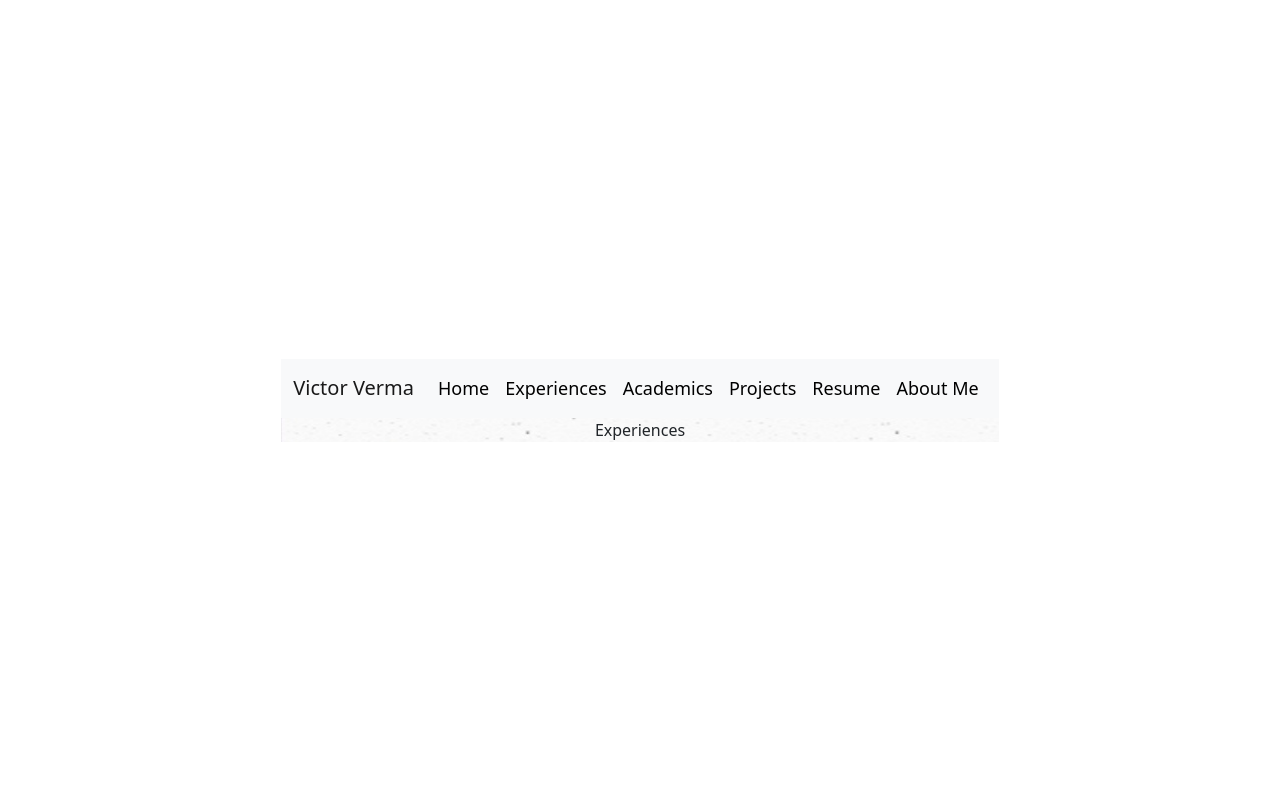
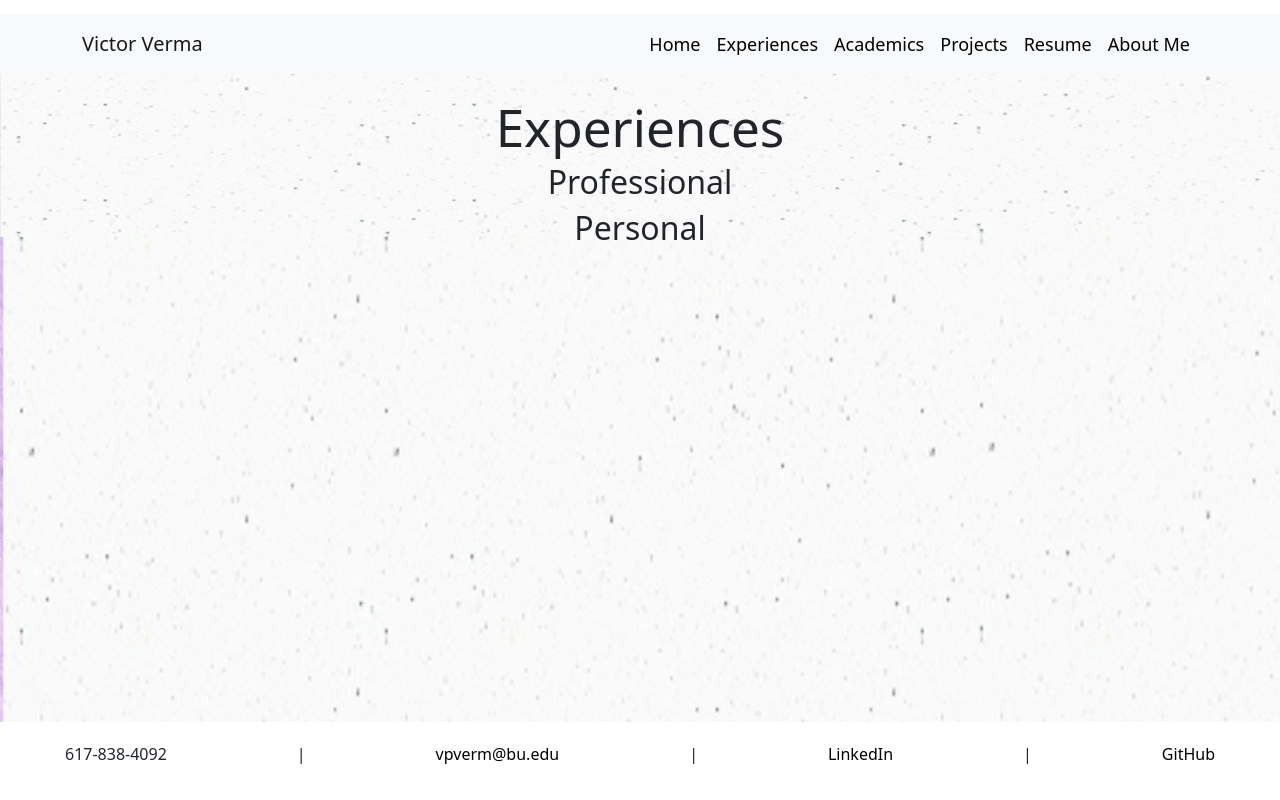
Before and after one commit to victorverma3/Portfolio, a React (Vite) app: page /experiences in a window 1280 px wide. Built offline with nearby package versions, Linux system fonts and the light colour scheme.

Commit message:
set min-height for pages

```diff
--- a/src/pages/about/About.css
+++ b/src/pages/about/About.css
@@ -1,4 +1,5 @@
 .aboutContent {
-    width:100%;
+    width:100vw;
+    min-height:81vh;
     padding:25px 0px 0px 0px;
 }
--- a/src/pages/academics/Academics.css
+++ b/src/pages/academics/Academics.css
@@ -0,0 +1,5 @@
+.academicContent {
+    width:100vw;
+    min-height:81vh;
+    padding:25px 0px 0px 0px;
+}
--- a/src/pages/academics/Academics.tsx
+++ b/src/pages/academics/Academics.tsx
@@ -1,8 +1,18 @@
 import React from "react";
 import "./Academics.css";
+import Footer from "../../components/footer/Footer";
 
 const Academics = () => {
-  return <div>Academics</div>;
+  return (
+    <>
+      <div className="academicContent">
+        <h1 className="pageTitle">Academics</h1>
+      </div>
+      <div className="bottom">
+        <Footer />
+      </div>
+    </>
+  );
 };
 
 export default Academics;
--- a/src/pages/experiences/Experiences.css
+++ b/src/pages/experiences/Experiences.css
@@ -0,0 +1,5 @@
+.experienceContent {
+    width:100vw;
+    min-height:81vh;
+    padding:25px 0px 0px 0px;
+}
--- a/src/pages/experiences/Experiences.tsx
+++ b/src/pages/experiences/Experiences.tsx
@@ -1,8 +1,20 @@
 import React from "react";
 import "./Experiences.css";
+import Footer from "../../components/footer/Footer";
 
 const Experiences = () => {
-  return <div>Experiences</div>;
+  return (
+    <>
+      <div className="experienceContent">
+        <h1 className="pageTitle">Experiences</h1>
+        <h2 className="pageSubTitle">Professional</h2>
+        <h2 className="pageSubTitle">Personal</h2>
+      </div>
+      <div className="bottom">
+        <Footer />
+      </div>
+    </>
+  );
 };
 
 export default Experiences;
--- a/src/pages/home/Home.css
+++ b/src/pages/home/Home.css
@@ -4,6 +4,7 @@
 
 .homeContent {
     width:100vw;
+    min-height:81vh;
     padding:100px 0px 0px 0px;
     display:flex;
     flex-direction:column;
--- a/src/pages/home/Home.tsx
+++ b/src/pages/home/Home.tsx
@@ -17,7 +17,9 @@ const Home = () => {
           about...
         </p>
       </div>
-      <Footer />
+      <div className="bottom">
+        <Footer />
+      </div>
     </>
   );
 };
--- a/src/pages/projects/Projects.css
+++ b/src/pages/projects/Projects.css
@@ -0,0 +1,5 @@
+.projectContent {
+    width:100vw;
+    min-height:81vh;
+    padding:25px 0px 0px 0px;
+}
--- a/src/pages/projects/Projects.tsx
+++ b/src/pages/projects/Projects.tsx
@@ -1,8 +1,20 @@
 import React from "react";
 import "./Projects.css";
+import Footer from "../../components/footer/Footer";
 
 const Projects = () => {
-  return <div>Projects</div>;
+  return (
+    <>
+      <div className="projectContent">
+        <h1 className="pageTitle">Projects</h1>
+        <h2 className="pageSubTitle">Personal</h2>
+        <h2 className="pageSubTitle">Classwork</h2>
+      </div>
+      <div className="bottom">
+        <Footer />
+      </div>
+    </>
+  );
 };
 
 export default Projects;
--- a/src/pages/resume/Resume.css
+++ b/src/pages/resume/Resume.css
@@ -0,0 +1,5 @@
+.resumeContent {
+    width:100vw;
+    min-height:81vh;
+    padding:25px 0px 0px 0px;
+}
--- a/src/pages/resume/Resume.tsx
+++ b/src/pages/resume/Resume.tsx
@@ -1,8 +1,18 @@
 import React from "react";
 import "./Resume.css";
+import Footer from "../../components/footer/Footer";
 
 const Resume = () => {
-  return <div>Resume</div>;
+  return (
+    <>
+      <div className="resumeContent">
+        <h1 className="pageTitle">Resume</h1>
+      </div>
+      <div className="bottom">
+        <Footer />
+      </div>
+    </>
+  );
 };
 
 export default Resume;
```
